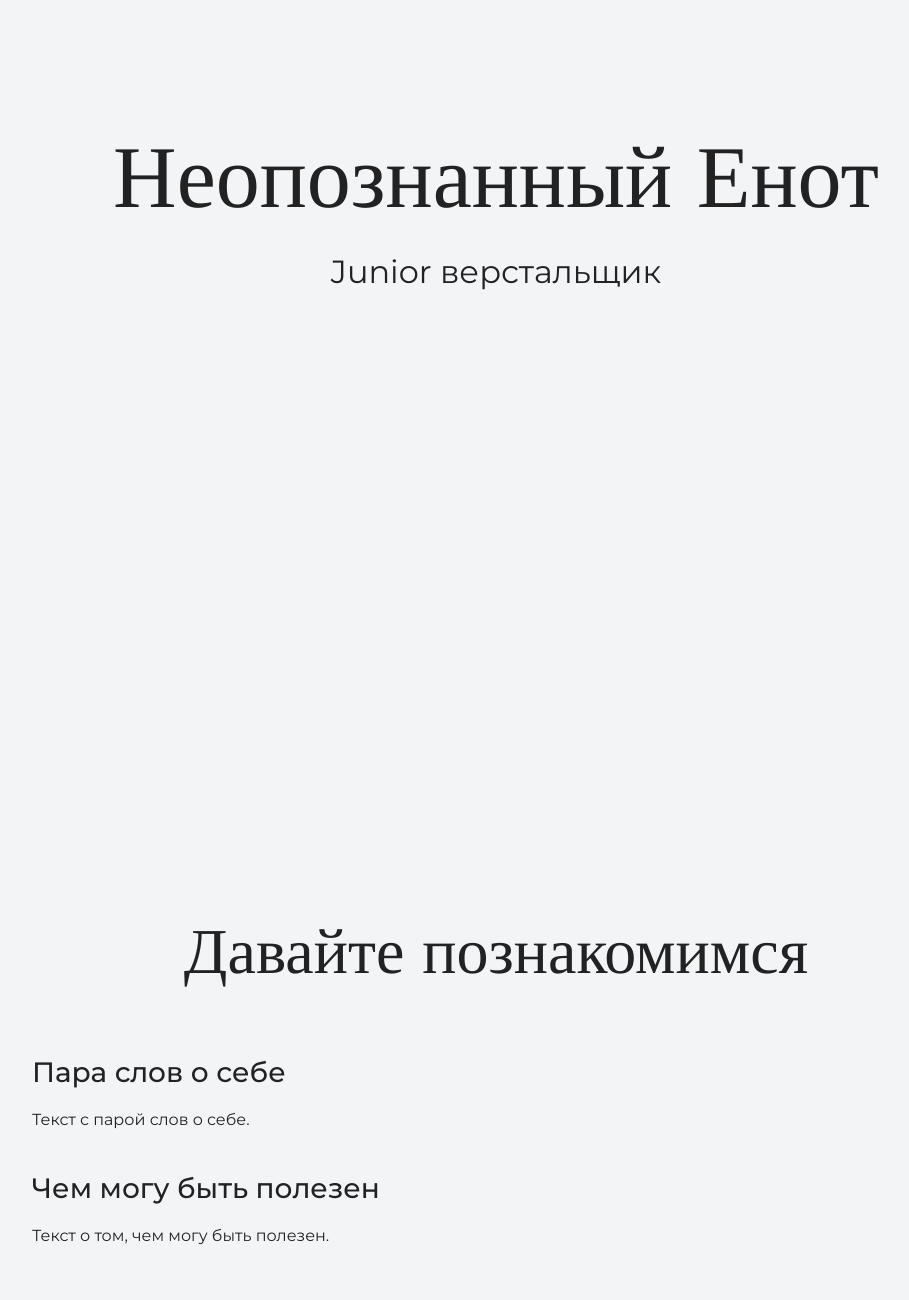
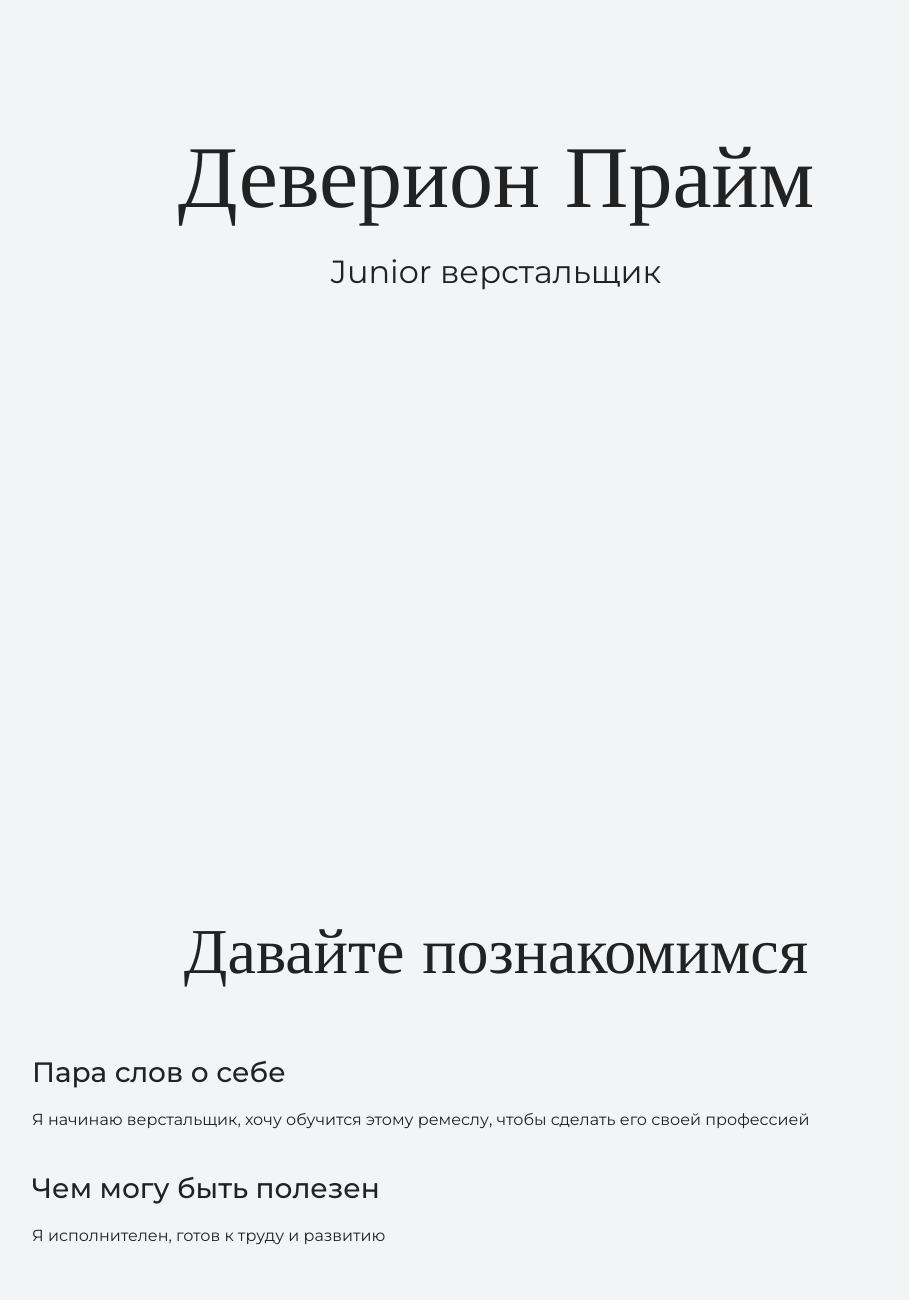
Before and after one commit to Deverion/my-site, a plain HTML site: page index.html in a window 1280 px wide. Shown: the part 120-1420 px from the top of the page, without its empty margins (144-1053 px from the left). Drawn offline with nearby package versions, Linux system fonts and the light colour scheme.

Commit message:
Обновление информации на главной странице

```diff
--- a/index.html
+++ b/index.html
@@ -16,7 +16,7 @@
 
     <section class="hero-image">
 	 <div class="container">
-      <h1 class="heading">Неопознанный Енот</h1>
+      <h1 class="heading">Деверион Прайм</h1>
       <p>Junior верстальщик</p>
 	 </div>
     </section>
@@ -25,9 +25,9 @@
 	 <div class="container">
       <h2 class="subheading">Давайте познакомимся</h2>
       <h3>Пара слов о себе</h3>
-      <p>Текст с парой слов о себе.</p>
+      <p>Я начинаю верстальщик, хочу обучится этому ремеслу, чтобы сделать его своей профессией</p>
       <h3>Чем могу быть полезен</h3>
-      <p>Текст о том, чем могу быть полезен.</p>
+      <p>Я исполнителен, готов к труду и развитию</p>
 	 </div>
     </section>
 
```
